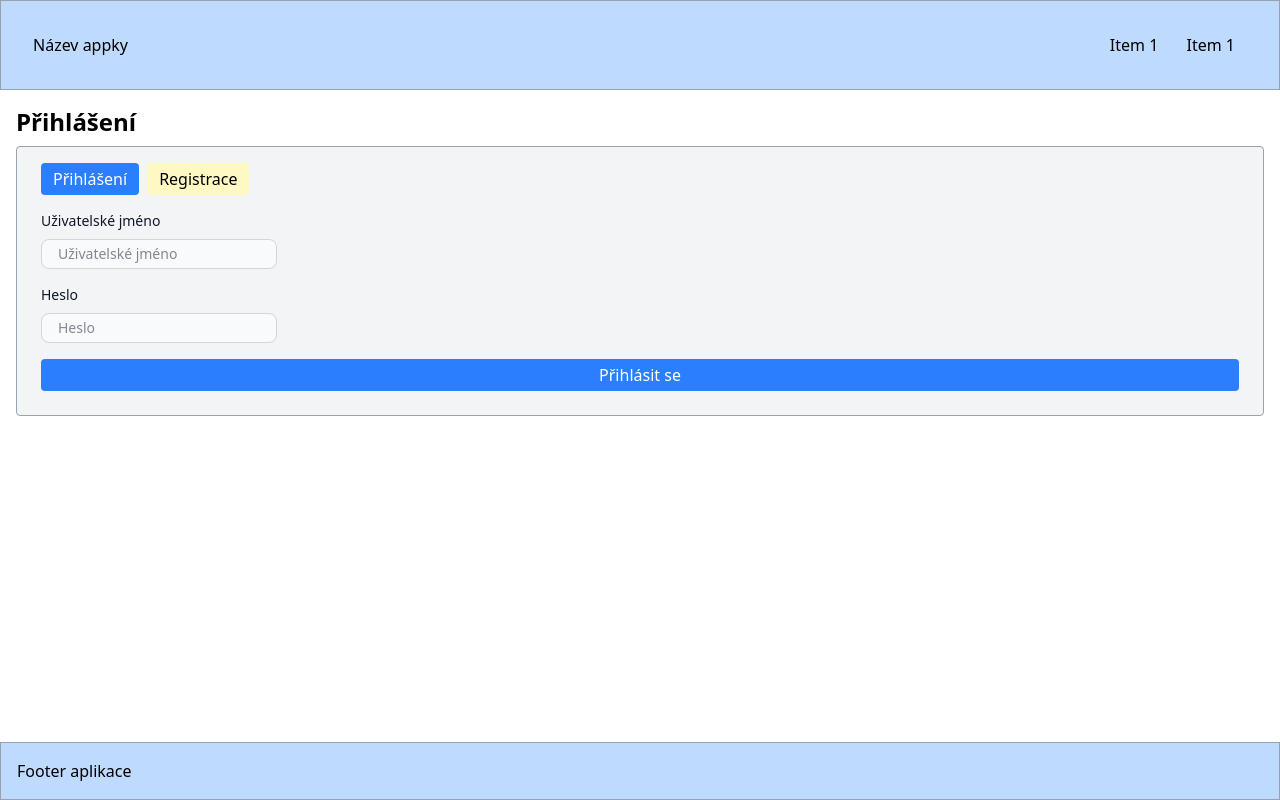
After one commit to Marty808s/STATNICE-SZZ-PB_SZZ-VB, a PHP site: page /login.php in a window 1280 px wide. The commit adds this page. Run offline with PHP 8.4, Linux system fonts and the light colour scheme.

Commit message:
login page draft

```diff
--- /dev/null
+++ b/PRI/XML_zapisnik/src/includes/footer.php
@@ -0,0 +1,3 @@
+<div class="w-full  bg-blue-200 border border-gray-400 absolute bottom-0 p-4">
+    <p>Footer aplikace</p>
+</div>
--- /dev/null
+++ b/PRI/XML_zapisnik/src/includes/nav.php
@@ -0,0 +1,19 @@
+<div class="w-full flex bg-blue-200 py-8 border border-gray-400">
+    <div class="justify-start ml-8">
+        <p>Název appky</p>
+    </div>
+
+    <div class="ml-auto">
+        <ul class="flex gap-4 m-0 p-0 mr-8">
+            <li>
+                <a class="px-3 py-2 rounded hover:bg-blue-300" href="#">
+                   Item 1
+                </a>
+
+                <a class="px-3 py-2 rounded hover:bg-blue-300" href="#">
+                   Item 1
+                </a>
+            </li>
+        </ul>
+    </div>
+</div>
--- /dev/null
+++ b/PRI/XML_zapisnik/src/login.php
@@ -0,0 +1,124 @@
+<?php
+require 'prolog.php';
+include INC . '/def_html.php';
+include INC . '/nav.php';
+?>
+
+<?php
+    $authMode = $_GET['mode'] ?? ($_POST['mode'] ?? 'login');
+    $isLoginMode = ($authMode !== 'register');
+
+    $loginUsername = $_POST['login_username'] ?? '';
+    $loginPassword = $_POST['login_password'] ?? '';
+
+    $registerUsername = $_POST['register_username'] ?? '';
+    $registerPassword = $_POST['register_password'] ?? '';
+    $registerPasswordAgain = $_POST['register_password_again'] ?? '';
+
+    # Zpracování ze strany serveru
+    $errors = [];
+    if ($_SERVER['REQUEST_METHOD'] === 'POST') {
+        if ($isLoginMode) {
+            if ($loginUsername === '') {
+                $errors[] = 'Zadejte uživatelské jméno.';
+            }
+            if ($loginPassword === '') {
+                $errors[] = 'Zadejte heslo.';
+            }
+            // doplnit ověření pomocí xml
+            if (empty($errors)) {
+                setJmeno($loginUsername);
+                header('Location: /index.php');
+                exit;
+            }
+        } else {
+            if ($registerUsername === '') {
+                $errors[] = 'Zadejte uživatelské jméno.';
+            }
+            if ($registerPassword === '') {
+                $errors[] = 'Zadejte heslo.';
+            }
+            if ($registerPasswordAgain === '') {
+                $errors[] = 'Zadejte kontrolu hesla.';
+            }
+            if ($registerPassword !== '' && $registerPasswordAgain !== '' && $registerPassword !== $registerPasswordAgain) {
+                $errors[] = 'Hesla se neshodují.';
+            }
+            // implementace registrace v xml
+            if (empty($errors)) {
+                setJmeno($registerUsername);
+                header('Location: /index.php');
+                exit;
+            }
+        }
+    }
+?>
+
+<div class="m-4">
+    <h1 class="text-2xl font-bold">
+        Přihlášení
+    </h1>
+
+    <div class="w-full bg-gray-100 rounded mt-2 mb-2 p-2 border border-gray-400">
+        <form class="m-4 mt-2" method="post">
+            <input type="hidden" name="mode" value="<?= $isLoginMode ? 'login' : 'register' ?>" />
+
+            <?php if (!empty($errors)): ?>
+                <div class="bg-red-100 text-red-800 p-2 mb-3 rounded">
+                    <?php foreach ($errors as $err): ?>
+                        <div><?= htmlspecialchars($err, ENT_QUOTES, 'UTF-8') ?></div>
+                    <?php endforeach; ?>
+                </div>
+            <?php endif; ?>
+
+            <div class="flex gap-2 mb-4">
+                <a href="?mode=login" class="px-3 py-1 rounded <?= $isLoginMode ? 'bg-blue-500 text-white' : 'bg-blue-100' ?>">Přihlášení</a>
+                <a href="?mode=register" class="px-3 py-1 rounded <?= !$isLoginMode ? 'bg-yellow-500 text-white' : 'bg-yellow-100' ?>">Registrace</a>
+            </div>
+
+            <?php if ($isLoginMode): ?>
+                <div id="login-fields">
+                    <div class="mb-4">
+                        <label for="login-username" class="block mb-2 text-sm font-medium text-gray-900 dark:text-white">Uživatelské jméno</label>
+                        <input type="text" id="login-username" name="login_username" value="<?= htmlspecialchars($loginUsername, ENT_QUOTES, 'UTF-8') ?>" class="bg-gray-50 border border-gray-300 text-gray-900 text-sm rounded-lg py-1 px-4" placeholder="Uživatelské jméno" required />
+                    </div>
+
+                    <div class="mb-4">
+                        <label for="login-password" class="block mb-2 text-sm font-medium text-gray-900 dark:text-white">Heslo</label>
+                        <input type="password" id="login-password" name="login_password" class="bg-gray-50 border border-gray-300 text-gray-900 text-sm rounded-lg py-1 px-4" placeholder="Heslo" required />
+                    </div>
+                </div>
+            <?php else: ?>
+                <div id="register-fields">
+                    <div class="mb-4">
+                        <label for="register-username" class="block mb-2 text-sm font-medium text-gray-900 dark:text-white">Uživatelské jméno</label>
+                        <input type="text" id="register-username" name="register_username" value="<?= htmlspecialchars($registerUsername, ENT_QUOTES, 'UTF-8') ?>" class="bg-gray-50 border border-gray-300 text-gray-900 text-sm rounded-lg py-1 px-4" placeholder="Uživatelské jméno" />
+                    </div>
+
+                    <div class="mb-4">
+                        <label for="register-password" class="block mb-2 text-sm font-medium text-gray-900 dark:text-white">Heslo</label>
+                        <input type="password" id="register-password" name="register_password" class="bg-gray-50 border border-gray-300 text-gray-900 text-sm rounded-lg py-1 px-4" placeholder="Heslo" />
+                    </div>
+
+                    <div class="mb-4">
+                        <label for="register-password-again" class="block mb-2 text-sm font-medium text-gray-900 dark:text-white">Heslo znovu</label>
+                        <input type="password" id="register-password-again" name="register_password_again" class="bg-gray-50 border border-gray-300 text-gray-900 text-sm rounded-lg py-1 px-4" placeholder="Heslo znovu" />
+                    </div>
+                </div>
+            <?php endif; ?>
+
+            <div class="w-full flex justify-center ml-auto">
+                <button type="submit" class="w-full <?= $isLoginMode ? 'bg-blue-500 hover:bg-blue-700' : 'bg-yellow-500 hover:bg-yellow-700'  ?> text-white py-1 px-2 rounded">
+                    <?= $isLoginMode ? 'Přihlásit se' : 'Registrovat' ?>
+                </button>
+            </div>
+
+        </form>
+    </div>
+
+
+</div>
+
+<?php
+include INC . '/footer.php';
+include INC . '/def_html_end.php';
--- a/PRI/XML_zapisnik/src/prolog.php
+++ b/PRI/XML_zapisnik/src/prolog.php
@@ -31,3 +31,11 @@ function getName(): string
 {
     return $_SESSION['jmeno'];
 }
+
+function requireLogin(): void
+{
+    if (!isUser()) {
+        header('Location: /login.php');
+        exit;
+    }
+}
```
Also changed, not shown: PRI/XML_zapisnik/src/index.php (+14 -3 lines), PRI/XML_zapisnik/src/xml_files/users.xml (added), 2 other files.
